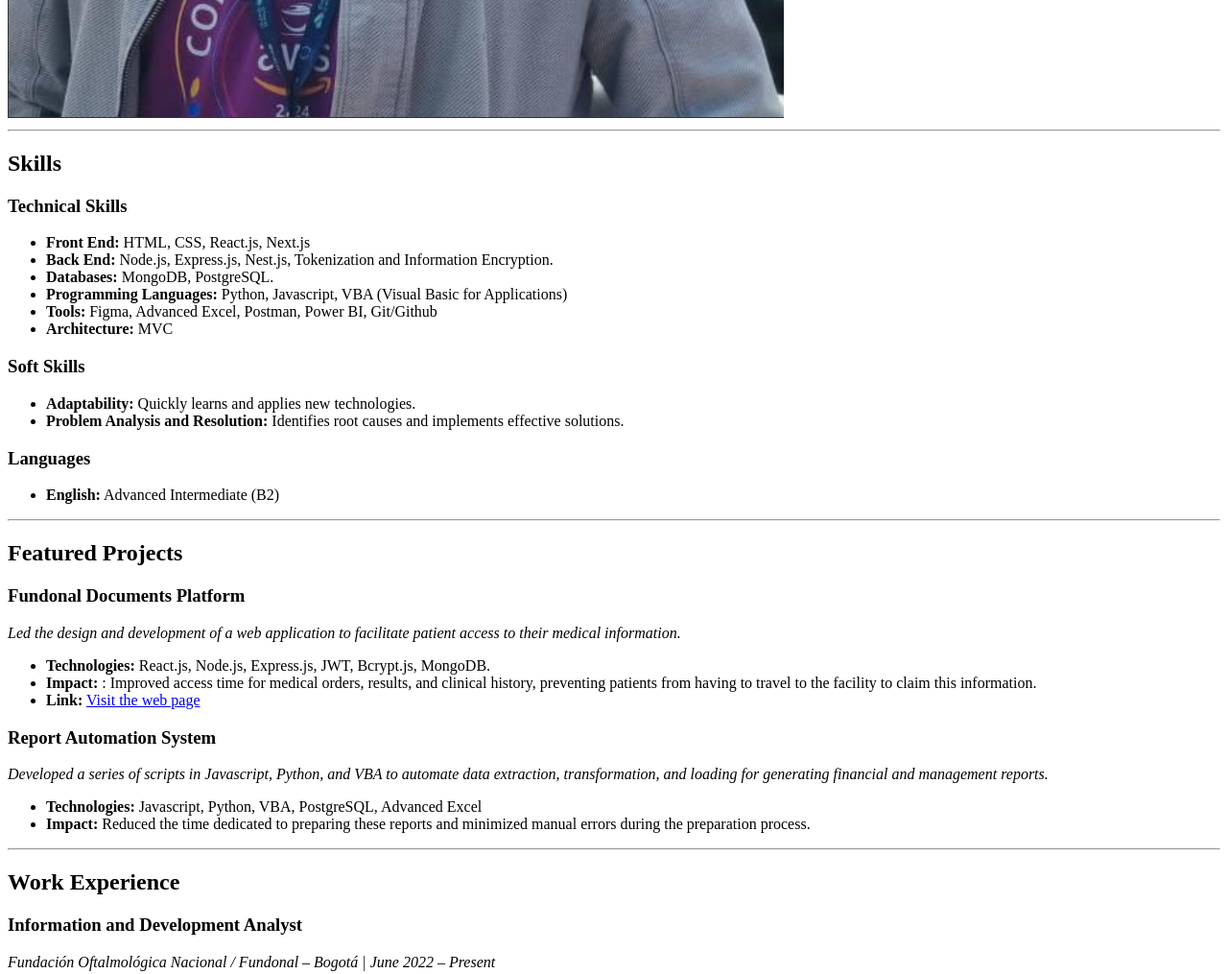
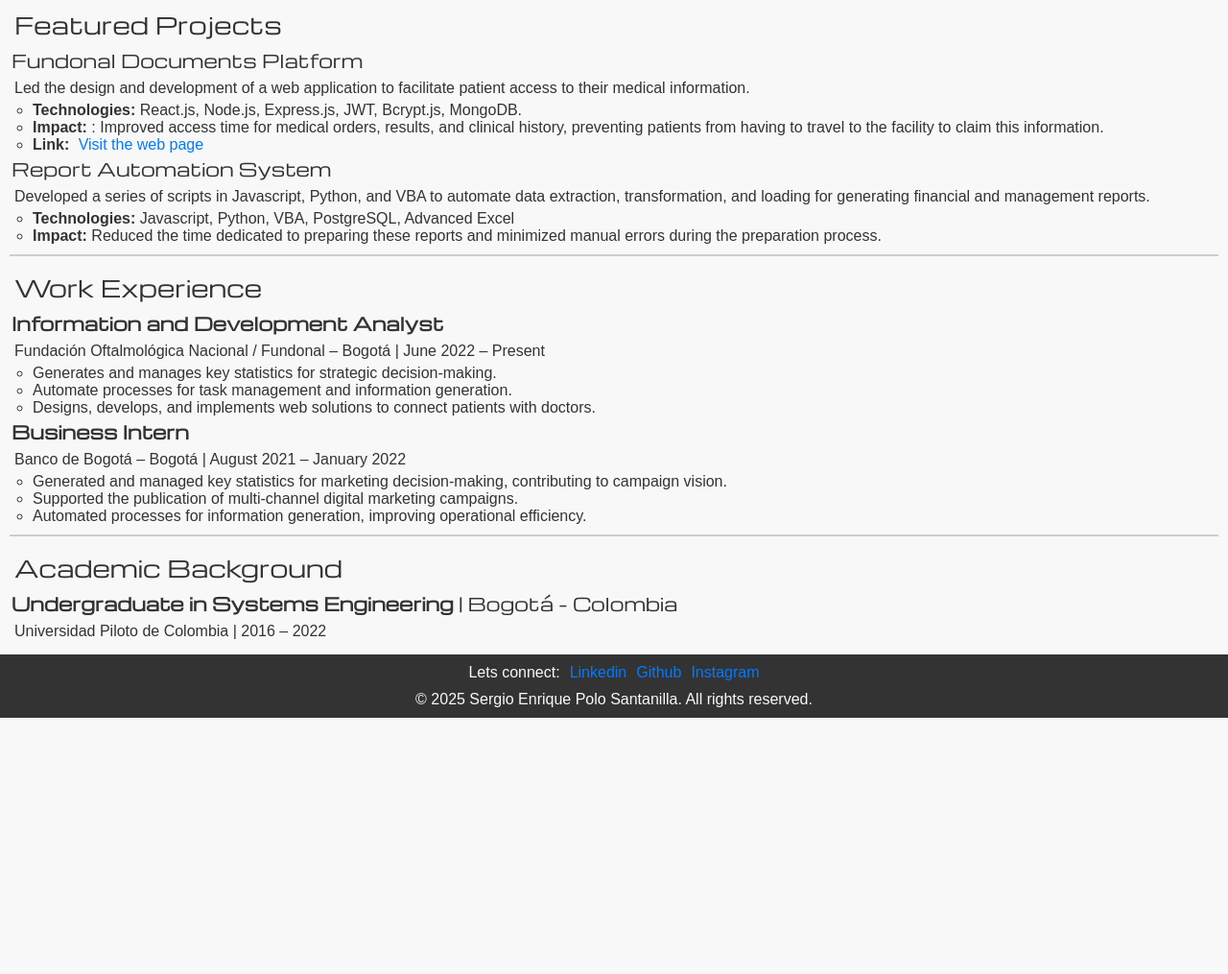
Before and after one commit to SergioePolo/Bootcamp_Desarrollo_FullStack, a plain HTML site: page Technical_Challenges/Week1/tarjeta_presentacion/index.html in a window 1280 px wide. Shown: the part 888-1903 px from the top of the page at 96% size. After the commit the page ends 1636 px from the top, so only its background shows below. Drawn offline with nearby package versions, Linux system fonts and the light colour scheme; a web font is replaced by a local one.

Commit message:
Week 1 Technical Challenge HTML adjustments and styles

```diff
--- a/Technical_Challenges/Week1/tarjeta_presentacion/index.html
+++ b/Technical_Challenges/Week1/tarjeta_presentacion/index.html
@@ -1,25 +1,36 @@
 <!DOCTYPE html>
 <html lang="en">
+
 <head>
   <meta charset="UTF-8" />
   <meta name="viewport" content="width=device-width, initial-scale=1.0" />
   <title>Business Card</title>
   <link rel="stylesheet" href="./styles.css">
+  <link rel="preconnect" href="https://fonts.googleapis.com">
+  <link rel="preconnect" href="https://fonts.gstatic.com" crossorigin>
+  <link href="https://fonts.googleapis.com/css2?family=Michroma&family=Winky+Rough:wght@500&display=swap" rel="stylesheet">
+  <link href="https://fonts.cdnfonts.com/css/mw-quoin" rel="stylesheet">
 </head>
+
 <body>
   <header>
     <h1>Sergio Enrique Polo Santanilla</h1>
-      <p><em>Full-Stack Developer – Information Analyst | Systems Engineer</em></p>
+    <p class="personalized_P_tag">Full-Stack Developer – Information Analyst | Systems Engineer</p>
   </header>
 
   <main>
-      <container>
+    <container class="container">
       <p>
-          A results-driven Full-Stack Web Developer and Information Analyst with over 3 years of experience in architecting robust web solutions and optimizing data management processes. I specialize in leveraging modern technologies like React.js, Node.js, and advanced database solutions (MongoDB, PostgreSQL) to build scalable applications, while simultaneously driving efficiency through Python and VBA automation. My approach is rooted in critical thinking and a commitment to problem-solving, consistently delivering impactful digital transformations.
+        A results-driven Full-Stack Web Developer and Information Analyst with over 3 years of experience in
+        architecting robust web solutions and optimizing data management processes. I specialize in leveraging modern
+        technologies like React.js, Node.js, and advanced database solutions (MongoDB, PostgreSQL) to build scalable
+        applications, while simultaneously driving efficiency through Python and VBA automation. My approach is rooted
+        in critical thinking and a commitment to problem-solving, consistently delivering impactful digital
+        transformations.
       </p>
       <img src="assets\Profile picture.png" alt="profile_picture" />
-      </contain>
-    </main>
+    </container>
+
 
       <hr />
 
@@ -28,7 +39,8 @@
         <h3>Technical Skills</h2>
           <ul>
             <li>
-          <strong>Front End:</strong> HTML, CSS, React.js, Next.js</li>
+              <strong>Front End:</strong> HTML, CSS, React.js, Next.js
+            </li>
             <li>
               <strong>Back End:</strong> Node.js, Express.js, Nest.js, Tokenization
               and Information Encryption.
@@ -50,7 +62,8 @@
               <strong>Adaptability: </strong>Quickly learns and applies new technologies.
             </li>
             <li>
-          <strong>Problem Analysis and Resolution: </strong>Identifies root causes and implements effective solutions.
+              <strong>Problem Analysis and Resolution: </strong>Identifies root causes and implements effective
+              solutions.
             </li>
           </ul>
           <h3>Languages</h3>
@@ -64,12 +77,8 @@
       <section>
         <h2>Featured Projects</h2>
         <h3>Fundonal Documents Platform</h3>
-      <p>
-        <em
-          >Led the design and development of a web application to facilitate
-          patient access to their medical information.</em
-        >
-      </p>
+        <p>Led the design and development of a web application to facilitate
+            patient access to their medical information.</p>
         <ul>
           <li>
             <strong>Technologies: </strong> React.js, Node.js, Express.js, JWT,
@@ -82,18 +91,13 @@
           </li>
           <li>
             <strong>Link:</strong>
-          <a href="https://documentosfundonal.org/" target="_blank"
-            >Visit the web page</a
-          >
+            <a href="https://documentosfundonal.org/" target="_blank">Visit the web page</a>
           </li>
         </ul>
         <h3>Report Automation System</h3>
-      <p>
-        <em
-          >Developed a series of scripts in Javascript, Python, and VBA to
+        <p>Developed a series of scripts in Javascript, Python, and VBA to
             automate data extraction, transformation, and loading for generating
-          financial and management reports.</em
-        >
+            financial and management reports.
         </p>
       </section>
       <ul>
@@ -112,12 +116,7 @@
       <section>
         <h2>Work Experience</h2>
         <h3><strong>Information and Development Analyst</strong></h3>
-      <p>
-        <em
-          >Fundación Oftalmológica Nacional / Fundonal – Bogotá | June 2022 –
-          Present</em
-        >
-      </p>
+        <p>Fundación Oftalmológica Nacional / Fundonal – Bogotá | June 2022 – Present</p>
         <ul>
           <li>
             Generates and manages key statistics for strategic decision-making.
@@ -132,7 +131,7 @@
         </ul>
 
         <h3><strong>Business Intern</strong></h3>
-      <p><em>Banco de Bogotá – Bogotá | August 2021 – January 2022</em></p>
+        <p>Banco de Bogotá – Bogotá | August 2021 – January 2022</p>
         <ul>
           <li>
             Generated and managed key statistics for marketing decision-making,
@@ -157,15 +156,19 @@
           <strong>Undergraduate in Systems Engineering</strong> | Bogotá -
           Colombia
         </h3>
-      <p><em>Universidad Piloto de Colombia | 2016 – 2022</em></p>
+        <p>Universidad Piloto de Colombia | 2016 – 2022</p>
       </section>
+  </main>
 
   <footer>
-      <p>Lets connect: </p>
-      <a href="www.linkedin.com/in/sergio-e-polo">Linkedin</a>
-      <a href="https://github.com/SergioePolo">Github</a>
-      <a href="https://www.instagram.com/sergio_polo_s/">Instagram</a>
-      <p>&copy; 2025 Sergio Enrique Polo Santanilla. All rights reserved.</p>
+    <div class="links_container">
+      <p class="personalized_P_tag">Lets connect: </p>
+      <a href="https://www.linkedin.com/in/sergio-e-polo/" target="_blank">Linkedin</a>
+      <a href="https://github.com/SergioePolo" target="_blank">Github</a>
+      <a href="https://www.instagram.com/sergio_polo_s/" target="_blank">Instagram</a>
+    </div>
+      <p  class="personalized_P_tag">&copy; 2025 Sergio Enrique Polo Santanilla. All rights reserved.</p>
   </footer>
 </body>
+
 </html>
--- a/Technical_Challenges/Week1/tarjeta_presentacion/styles.css
+++ b/Technical_Challenges/Week1/tarjeta_presentacion/styles.css
@@ -0,0 +1,123 @@
+* {
+    margin: 0;
+    padding: 0;
+}
+
+body{
+    background-color: #F8F8F8;
+}
+
+header{
+    background-color: #333333 ;
+    margin-bottom: 20px;
+    box-shadow:0 2px 10px rgba(0,0,0,0.3) ;
+    padding: 10px;
+}
+
+footer{
+    background-color: #333333;
+    padding: 5px;
+}
+
+h1{
+    font-family: "Michroma", sans-serif;
+    font-weight: 400;
+    font-style: normal;
+    color: #F8F8F8;
+    padding: 2px;
+    text-align: center;
+}
+
+.personalized_P_tag{
+    text-align: center;
+    color: #F8F8F8;
+    margin-left: 5px;
+    margin-right: 5px;
+    font-family: 'MW QUOIN', sans-serif;
+}
+
+h2{
+    color: #333333 ;
+    font-family: "Michroma", sans-serif;
+    font-weight: 400;
+    font-style: normal;
+    padding: 5px;
+}
+
+h3{
+    color: #333333 ;
+    font-family: "Michroma", sans-serif;
+    font-weight: 100;
+    font-style: normal;
+    padding: 2px;
+}
+
+p{
+    color: #333333 ;
+    font-family: "Winky Rough", sans-serif;
+    font-optical-sizing: auto;
+    font-weight: 500;
+    font-style: normal;
+    margin: 5px;
+}
+
+main{
+    padding: 10px;
+}
+
+a{
+    color: #007bff;
+    font-family: 'MW QUOIN', sans-serif;
+    text-decoration: none;
+    margin-left: 5px;
+    margin-right: 5px;
+
+}
+
+a:hover{
+    text-shadow: 2px 2px 5px #007bff;
+    text-decoration: underline;
+}
+
+li{
+    color: #333333 ;
+    font-family: "Winky Rough", sans-serif;
+    font-optical-sizing: auto;
+    font-weight: 500;
+    font-style: normal;
+}
+
+hr{
+    border: none;
+    height: 2px;
+    background-color: #cfcccc;
+    margin-top: 10px;
+    margin-bottom: 10px;
+}
+
+.links_container{
+    display: flex;
+    text-align: center;
+    justify-content: center;
+    align-items: center;
+}
+
+ul{
+    list-style-type: circle;
+    margin-left: 24px;
+}
+
+.container{
+    display: flex;
+    text-align: center;
+    justify-content: center;
+    align-items: center;
+    padding: 10px;
+}
+
+img{
+    width: 400px;
+    height: 400px;
+    border-radius: 50px;
+    box-shadow: 0 2px 10px rgba(0,0,0,0.3);
+}
```
Lines whose indentation alone changed are shown as unchanged.
